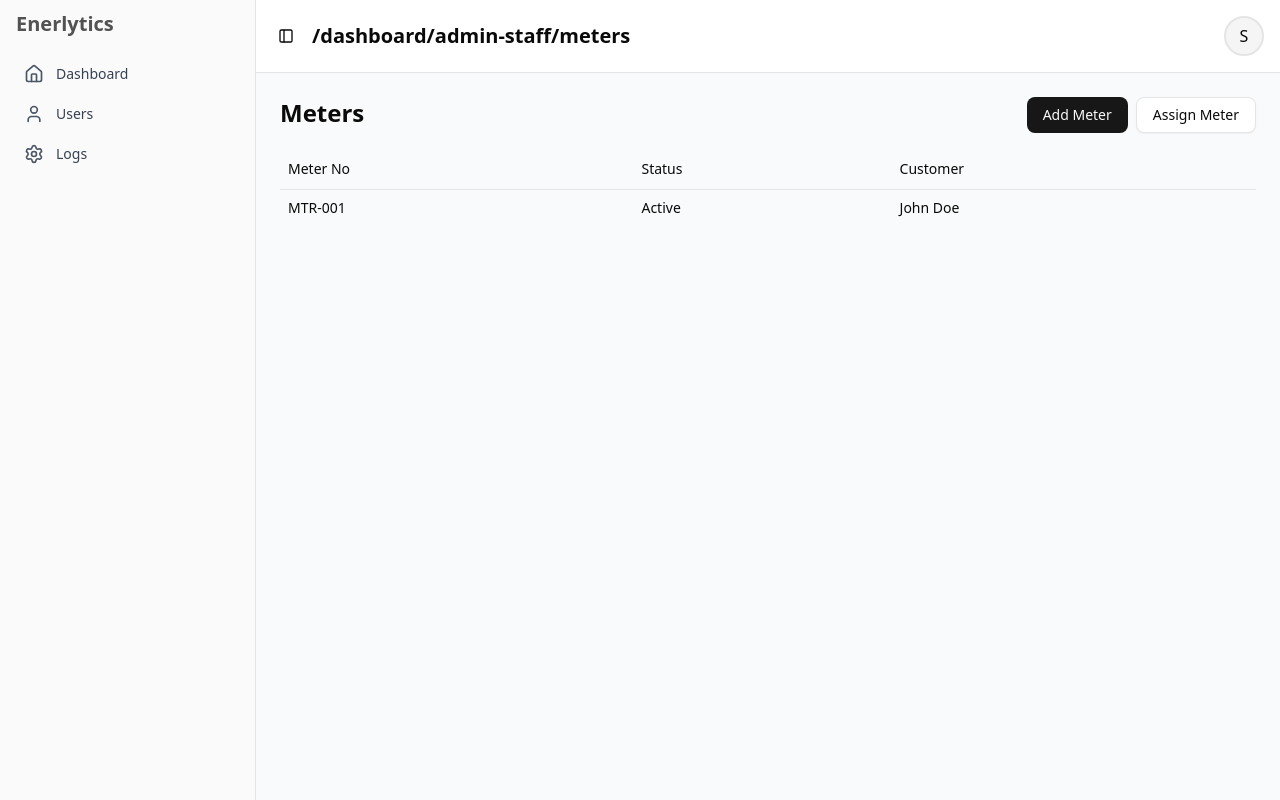
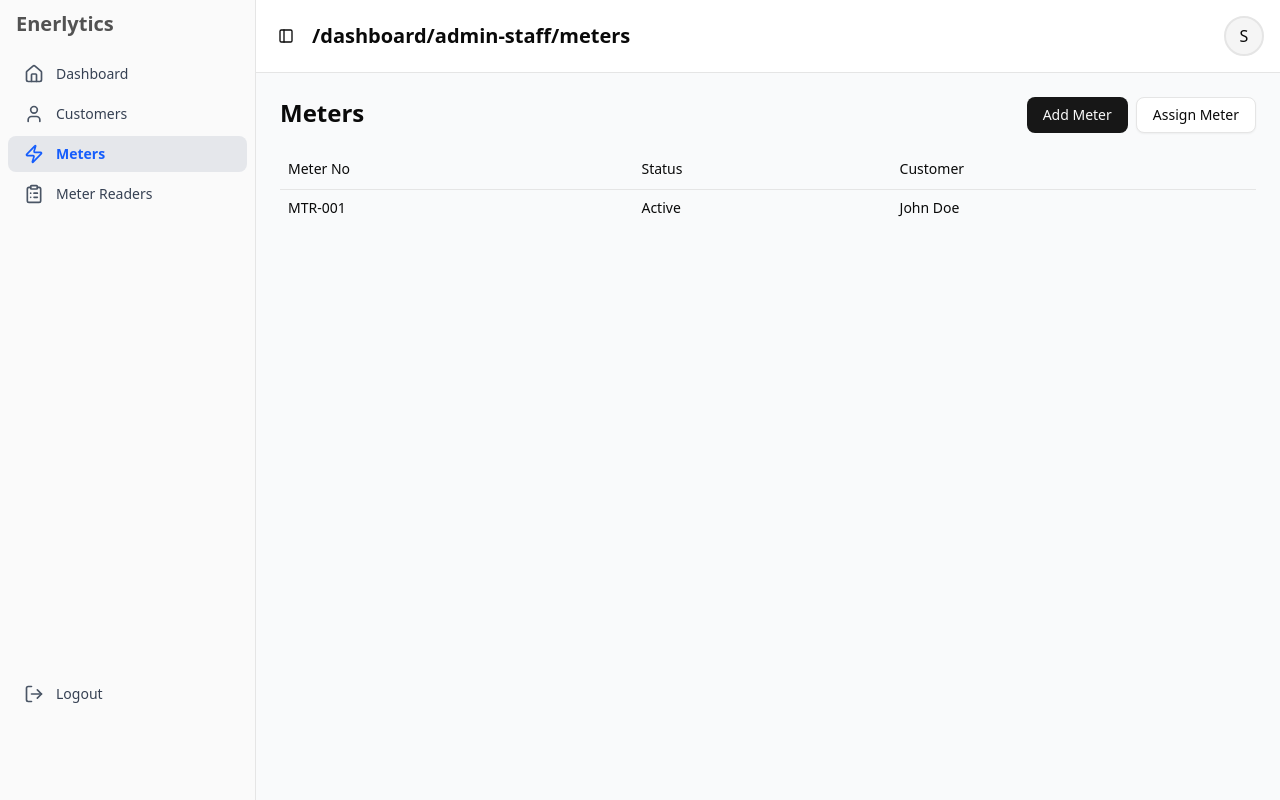
Before and after one commit to sudoMakeMeCoffee/Enerlytics, a Next.js app: page /dashboard/admin-staff/meters in a window 1280 px wide. Built offline with nearby package versions, Linux system fonts and the light colour scheme.

Commit message:
feat(admin-staff): add admin-staff menu and fix admin menu overriding other roles

```diff
--- a/src/app/dashboard/layout.jsx
+++ b/src/app/dashboard/layout.jsx
@@ -1,8 +1,8 @@
 "use client";
 
 import TopNav from "@/components/global/TopNav";
-import { SidebarProvider, SidebarTrigger } from "@/components/ui/sidebar";
 import {
+  SidebarProvider,
   Sidebar,
   SidebarContent,
   SidebarMenu,
@@ -10,19 +10,37 @@ import {
   SidebarGroup,
   SidebarGroupLabel,
 } from "@/components/ui/sidebar";
-import { HomeIcon, UserIcon, CreditCardIcon, SettingsIcon } from "lucide-react";
-import { usePathname } from "next/navigation";
+import {
+  HomeIcon,
+  UserIcon,
+  ZapIcon,
+  ClipboardListIcon,
+  CreditCardIcon,
+  SettingsIcon,
+  LogOutIcon,
+} from "lucide-react";
+import { usePathname, useRouter } from "next/navigation";
 
 export default function DashboardLayout({ children }) {
   const pathname = usePathname();
+  const router = useRouter();
 
-  // Menus for each dashboard
+  // Admin Menu
   const adminMenu = [
     { label: "Dashboard", icon: HomeIcon, href: "/dashboard/admin" },
     { label: "Users", icon: UserIcon, href: "/dashboard/admin/users" },
     { label: "Logs", icon: SettingsIcon, href: "/dashboard/admin/logs" },
   ];
 
+  // Admin_Staff
+  const adminStaffMenu = [
+    { label: "Dashboard", icon: HomeIcon, href: "/dashboard/admin-staff" },
+    { label: "Customers", icon: UserIcon, href: "/dashboard/admin-staff/customers" },
+    { label: "Meters", icon: ZapIcon, href: "/dashboard/admin-staff/meters" },
+    { label: "Meter Readers", icon: ClipboardListIcon, href: "/dashboard/admin-staff/meter-readers" },
+  ];
+
+  // Meter Reader Menu
   const meterReaderMenu = [
     { label: "Dashboard", icon: HomeIcon, href: "/dashboard/meter-reader" },
     {
@@ -32,6 +50,7 @@ export default function DashboardLayout({ children }) {
     },
   ];
 
+  // Billing Menu
   const billingMenu = [
     { label: "Dashboard", icon: HomeIcon, href: "/dashboard/billing" },
     {
@@ -42,10 +61,16 @@ export default function DashboardLayout({ children }) {
   ];
 
   function getMenu() {
+    if (pathname.startsWith("/dashboard/admin-staff")) return adminStaffMenu;
     if (pathname.startsWith("/dashboard/admin")) return adminMenu;
     if (pathname.startsWith("/dashboard/meter-reader")) return meterReaderMenu;
     if (pathname.startsWith("/dashboard/billing")) return billingMenu;
     return [];
+  }
+
+  function handleLogout() {
+    localStorage.removeItem("token");
+    router.push("/login");
   }
 
   const menu = getMenu();
@@ -55,13 +80,14 @@ export default function DashboardLayout({ children }) {
       <div className="flex min-h-screen bg-gray-50 w-full">
         <Sidebar collapsible="icon" className="border-r bg-white">
           <SidebarContent>
+            {/*  App Title */}
             <SidebarGroup>
               <SidebarGroupLabel>
                 <h1 className="text-xl font-bold">Enerlytics</h1>
               </SidebarGroupLabel>
 
-              <div className="mt-4">
-                <SidebarMenu>
+              {/*  Dynamic Menu */}
+              <SidebarMenu className="mt-4">
                 {menu.map((item, i) => (
                   <SidebarMenuItem
                     key={i}
@@ -71,12 +97,24 @@ export default function DashboardLayout({ children }) {
                   />
                 ))}
               </SidebarMenu>
-              </div>
+            </SidebarGroup>
+
+            {/*  Logout Section */}
+            <SidebarGroup className="mt-auto mb-20">
+              <SidebarMenu>
+                <SidebarMenuItem
+                  icon={LogOutIcon}
+                  label="Logout"
+                  onClick={handleLogout}
+                />
+              </SidebarMenu>
             </SidebarGroup>
           </SidebarContent>
         </Sidebar>
+
+        {/* Main Content */}
         <div className="w-full">
-          <TopNav title={pathname}/>
+          <TopNav title={pathname} />
           <div className="flex-1 flex flex-col">{children}</div>
         </div>
       </div>
```
Lines whose indentation alone changed are shown as unchanged.
